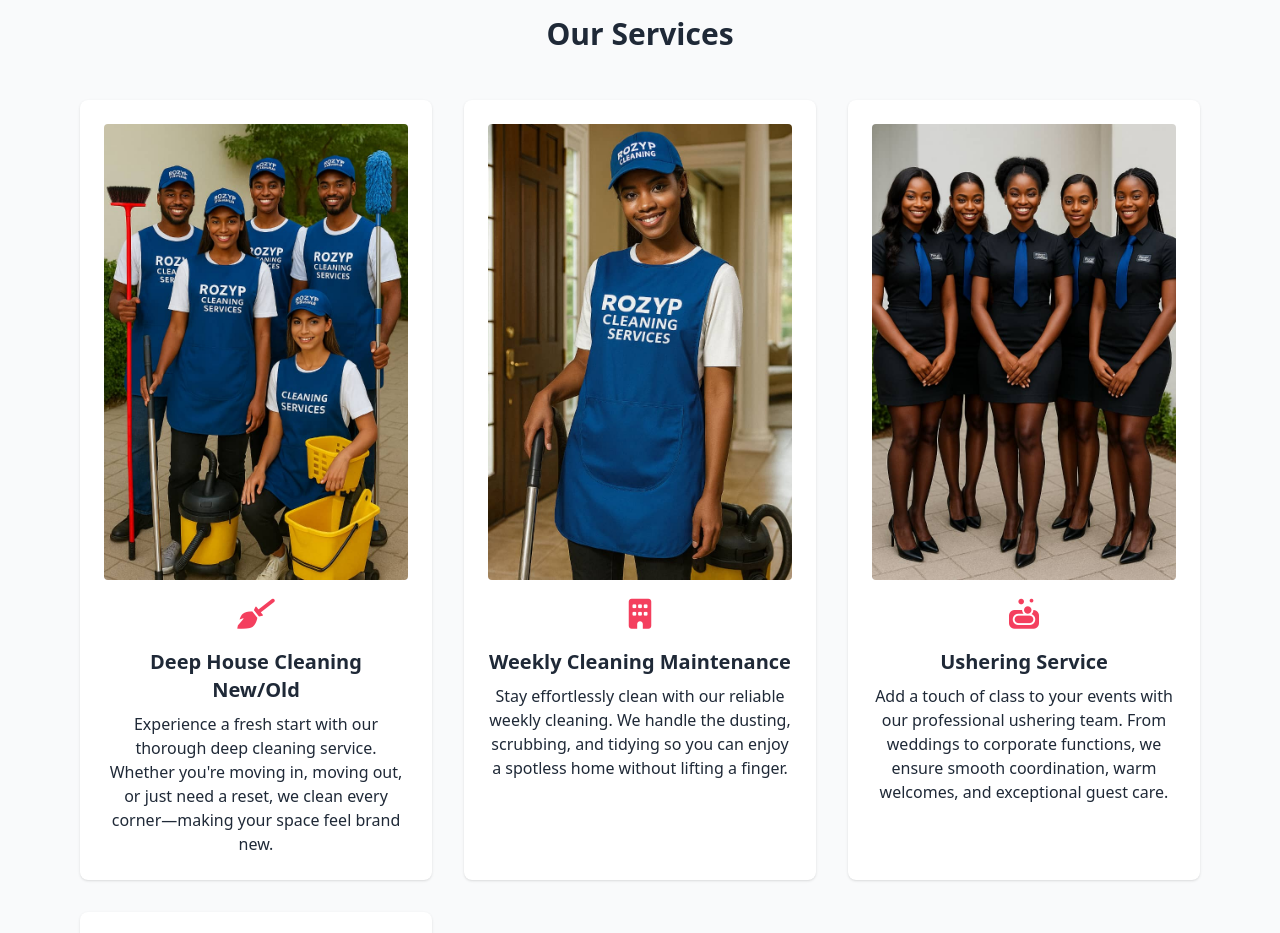
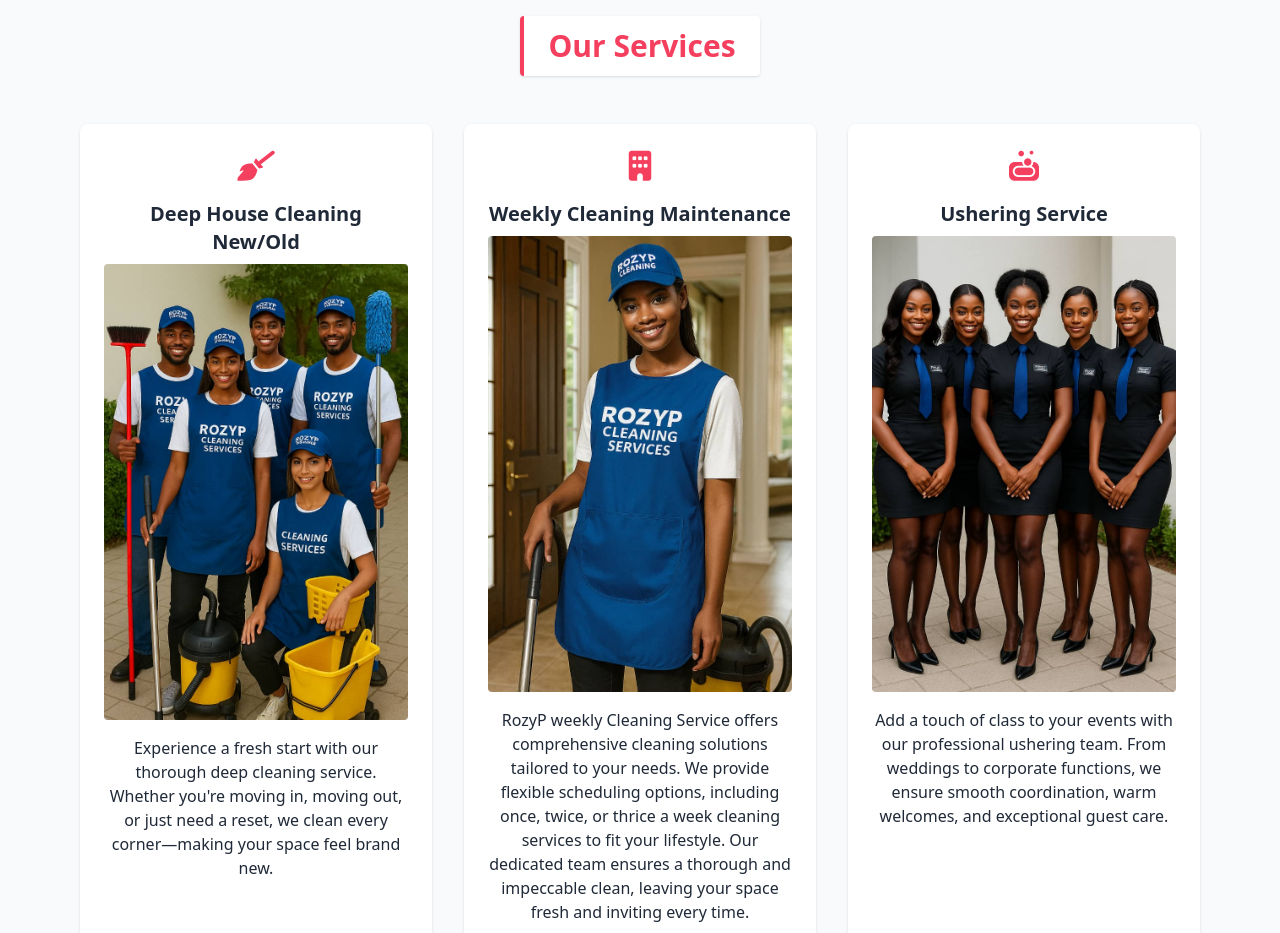
Before and after one commit to jv-webz/RCS, a plain HTML site: page index.html in a window 1280 px wide. Shown: the part 880-1813 px from the top of the page. Drawn offline with nearby package versions, Linux system fonts and the light colour scheme.

Commit message:
Update index.html

```diff
--- a/index.html
+++ b/index.html
@@ -104,37 +104,40 @@
    <!-- Services Section -->
 <section id="services" class="py-16 bg-softGray">
   <div class="max-w-6xl mx-auto px-4 text-center">
-    <h3 class="text-3xl font-bold mb-12">Our Services</h3>
+        <h3 class="text-3xl font-bold mb-12 inline-block px-6 py-3 bg-white text-rose border-l-4 border-rose rounded shadow hover:border-greenAccent hover:scale-105 transition duration-500">
+    Our Services
+    </h3>
+
     <div class="grid grid-cols-1 md:grid-cols-2 lg:grid-cols-3 gap-8">
 
       <!-- Deep House Cleaning -->
       <div class="p-6 bg-white rounded-lg shadow hover:shadow-xl transition fade-in">
-        <img src="deepclean.jpeg" alt="Deep House Cleaning" class="w-full h-auto object-contain rounded mb-4" />
         <i class="fas fa-broom text-rose text-3xl mb-4"></i>
         <h4 class="text-xl font-semibold mb-2">Deep House Cleaning New/Old</h4>
+        <img src="deepclean.jpeg" alt="Deep House Cleaning" class="w-full h-auto object-contain rounded mb-4" />
         <p>Experience a fresh start with our thorough deep cleaning service. Whether you're moving in, moving out, or just need a reset, we clean every corner—making your space feel brand new.</p>
       </div>
 
       <!-- Weekly Maintenance -->
       <div class="p-6 bg-white rounded-lg shadow hover:shadow-xl transition fade-in">
-        <img src="weekly.jpeg" alt="Weekly Cleaning" class="w-full h-auto object-contain rounded mb-4" />
-        <i class="fas fa-building text-rose text-3xl mb-4"></i>
+         <i class="fas fa-building text-rose text-3xl mb-4"></i>
         <h4 class="text-xl font-semibold mb-2">Weekly Cleaning Maintenance</h4>
-        <p>Stay effortlessly clean with our reliable weekly cleaning. We handle the dusting, scrubbing, and tidying so you can enjoy a spotless home without lifting a finger.</p>
+         <img src="weekly.jpeg" alt="Weekly Cleaning" class="w-full h-auto object-contain rounded mb-4" />
+        <p>RozyP weekly Cleaning Service offers comprehensive cleaning solutions tailored to your needs. We provide flexible scheduling options, including once, twice, or thrice a week cleaning services to fit your lifestyle. Our dedicated team ensures a thorough and impeccable clean, leaving your space fresh and inviting every time.</p>
       </div>
 
       <!-- Ushering -->
       <div class="p-6 bg-white rounded-lg shadow hover:shadow-xl transition fade-in">
-        <img src="usering.jpeg" alt="Ushering Service" class="w-full h-auto object-contain rounded mb-4" />
         <i class="fas fa-soap text-rose text-3xl mb-4"></i>
         <h4 class="text-xl font-semibold mb-2">Ushering Service</h4>
+        <img src="usering.jpeg" alt="Ushering Service" class="w-full h-auto object-contain rounded mb-4" />
         <p>Add a touch of class to your events with our professional ushering team. From weddings to corporate functions, we ensure smooth coordination, warm welcomes, and exceptional guest care.</p>
       </div>
       <!-- Products -->
 <div class="p-6 bg-white rounded-lg shadow hover:shadow-xl transition fade-in">
-  <img src="rosypp.png" alt="Products" class="w-full h-40 object-cover rounded mb-4" />
   <i class="fas fa-wind text-rose text-3xl mb-4"></i>
   <h4 class="text-xl font-semibold mb-2">Cleaning Products & Supplies</h4>
+   <img src="rosypp.png" alt="Products" class="w-full h-40 object-cover rounded mb-4" />
   <p class="text-gray-700 text-sm leading-relaxed">
     <strong>Liquid Soap/Handwash:</strong><br />
         Rozyfresh liquid is a powerful cleaning solution perfect for hotels, restaurants, homes, and offices. Its advanced formula easily removes tough stains and odors, leaving surfaces sparkling clean and smelling fresh. Rozyfresh liquid is the perfect choice for maintaining a clean and welcoming environment for guests and clients.
```
